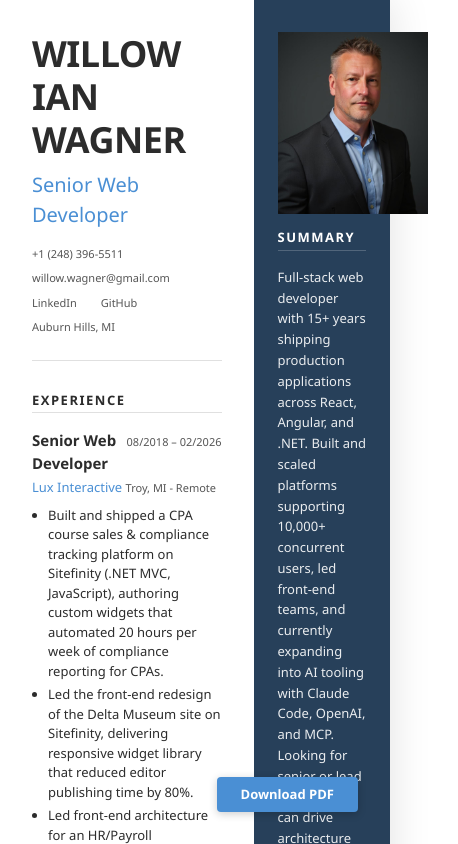
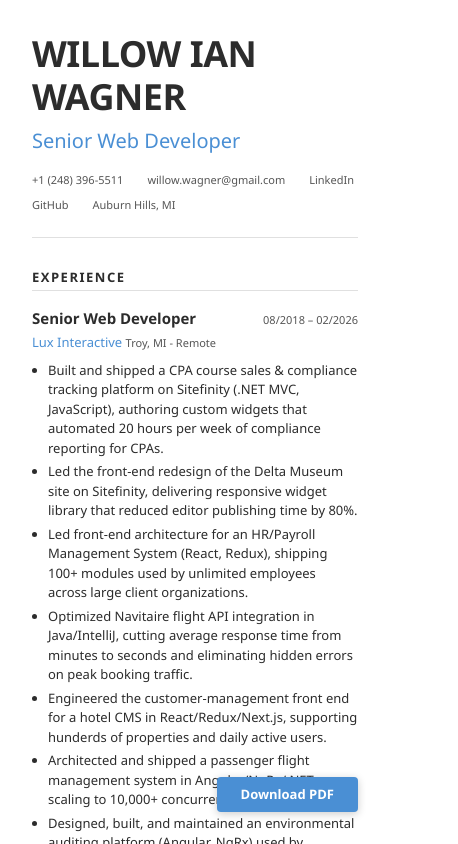
Before and after one commit to wwagner4719/willow-resume-react, a React (Vite) app: page / in a window 390 px wide. Shown: the top 844 px of the page, 458 px wide, since content can reach past the window. Built offline with nearby package versions, Linux system fonts and the light colour scheme; no server answers.

Commit message:
update responsive

```diff
--- a/src/components/layout/TwoColumnLayout.css
+++ b/src/components/layout/TwoColumnLayout.css
@@ -25,3 +25,18 @@
     max-width: 100%;
   }
 }
+
+@media (max-width: 500px) {
+  .layout__main {
+  width: 100%;;
+  padding: var(--space-xl);
+  background: var(--color-bg);
+}
+
+.layout__sidebar {
+  width: 100%;
+  padding: var(--space-xl) var(--space-lg);
+  background: var(--color-navy);
+  color: var(--color-sidebar-text);
+}
+}
--- a/src/components/layout/TwoColumnLayout.tsx
+++ b/src/components/layout/TwoColumnLayout.tsx
@@ -7,7 +7,7 @@ interface Props {
 
 export default function TwoColumnLayout({ main, sidebar }: Props) {
   return (
-    <div className="layout">
+    <div className="layout d-flex flex-column flex-md-row ">
       <main className="layout__main">{main}</main>
       <aside className="layout__sidebar">{sidebar}</aside>
     </div>
```
